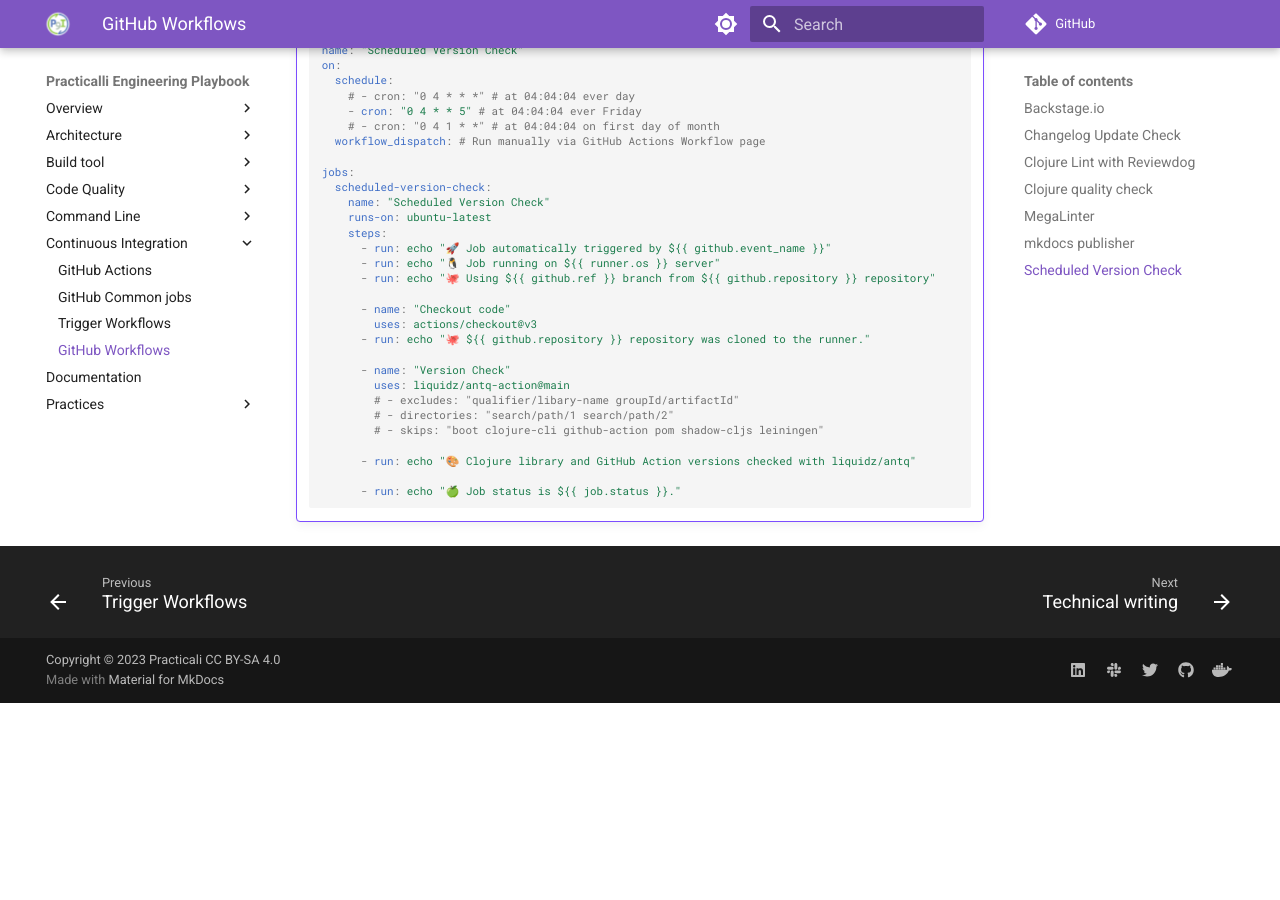
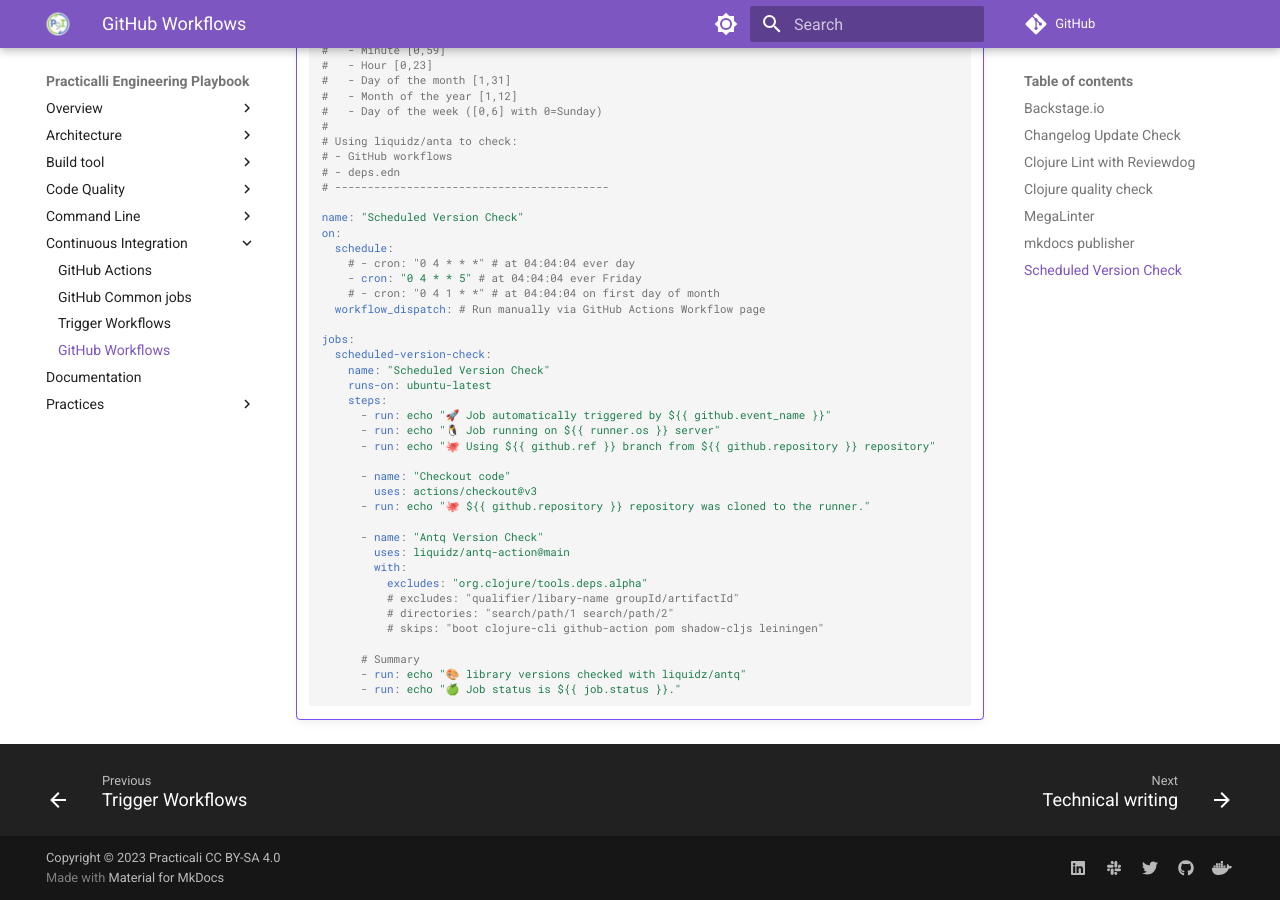
Before and after one commit to practicalli/engineering-playbook, an MkDocs documentation site: the page built from docs/continuous-integration/github-workflow.md, in a window 1280 px wide and 900 px high, scrolled down 8694 px. Built offline with MkDocs 1.6.1 and Material for MkDocs 9.7.7, drawn with Linux system fonts in a browser that asks for light colours; comment, search, counter and statistics services are not loaded; before the commit the page ends 9397 px from its top, so only the background shows below that; some of the changed text lies outside the part shown.

Commit message:
ci-content: elaborate scheduled version check
- add standard Practicalli feedback commands
- update antq-action to use with: for options

````diff
--- a/docs/continuous-integration/github-workflow.md
+++ b/docs/continuous-integration/github-workflow.md
@@ -453,6 +460,10 @@
               path: .cache
           - run: pip install mkdocs-material mkdocs-callouts mkdocs-glightbox mkdocs-git-revision-date-localized-plugin mkdocs-redirects pillow cairosvg
           - run: mkdocs gh-deploy --force
+
+          # Summary
+          - run: echo "🎨 MkDocs book built and deployed to GitHub Pages"
+          - run: echo "🍏 Job status is ${{ job.status }}."
     ```
 
 ## Scheduled Version Check
@@ -509,13 +520,15 @@
             uses: actions/checkout@v3
           - run: echo "🐙 ${{ github.repository }} repository was cloned to the runner."
 
-          - name: "Version Check"
+          - name: "Antq Version Check"
             uses: liquidz/antq-action@main
-            # - excludes: "qualifier/libary-name groupId/artifactId"
-            # - directories: "search/path/1 search/path/2"
-            # - skips: "boot clojure-cli github-action pom shadow-cljs leiningen"
+            with:
+              excludes: "org.clojure/tools.deps.alpha"
+              # excludes: "qualifier/libary-name groupId/artifactId"
+              # directories: "search/path/1 search/path/2"
+              # skips: "boot clojure-cli github-action pom shadow-cljs leiningen"
 
-          - run: echo "🎨 Clojure library and GitHub Action versions checked with liquidz/antq"
-
+          # Summary
+          - run: echo "🎨 library versions checked with liquidz/antq"
           - run: echo "🍏 Job status is ${{ job.status }}."
     ```
````
Also changed, not shown: other parts of docs/continuous-integration/github-workflow.md (+8 -1 lines).
